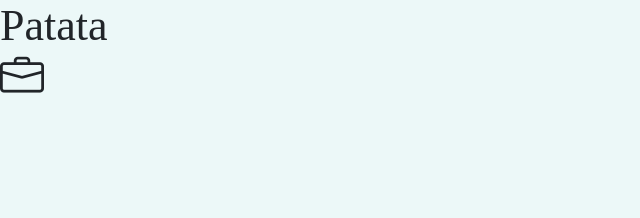
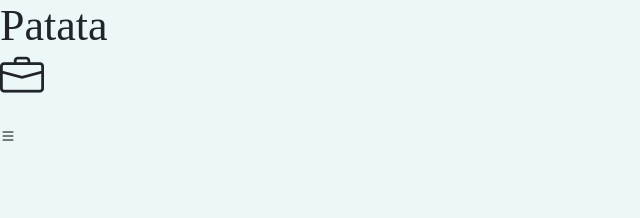
Before and after one commit to RecyclewareDAW/RecycleWare---ReactFronted, a React (Vite) app: page / in a window 1280 px wide. Shown: the top 218 px of the page, without its empty margins (0-640 px from the left). Built offline with nearby package versions, Linux system fonts and the light colour scheme; a web font is replaced by a local one.

Commit message:
Se agrega imports en el App.jsx

```diff
--- a/src/App.jsx
+++ b/src/App.jsx
@@ -1,4 +1,5 @@
-import Home from "./pages/Home"
+import {BrowserRouter, Router, Route} from 'react-router-dom';
+import Home from "./pages/Home";
 
 function App() {
 
--- a/src/pages/Home.jsx
+++ b/src/pages/Home.jsx
@@ -1,6 +1,8 @@
 //Home
+import iconoLista from '../assets/icons/list.svg';
 export default function Home() {
     return <>
         <h1>Patata<p className="bi bi-briefcase"></p></h1>
+        <img src={iconoLista}/>
     </>
 }
```
